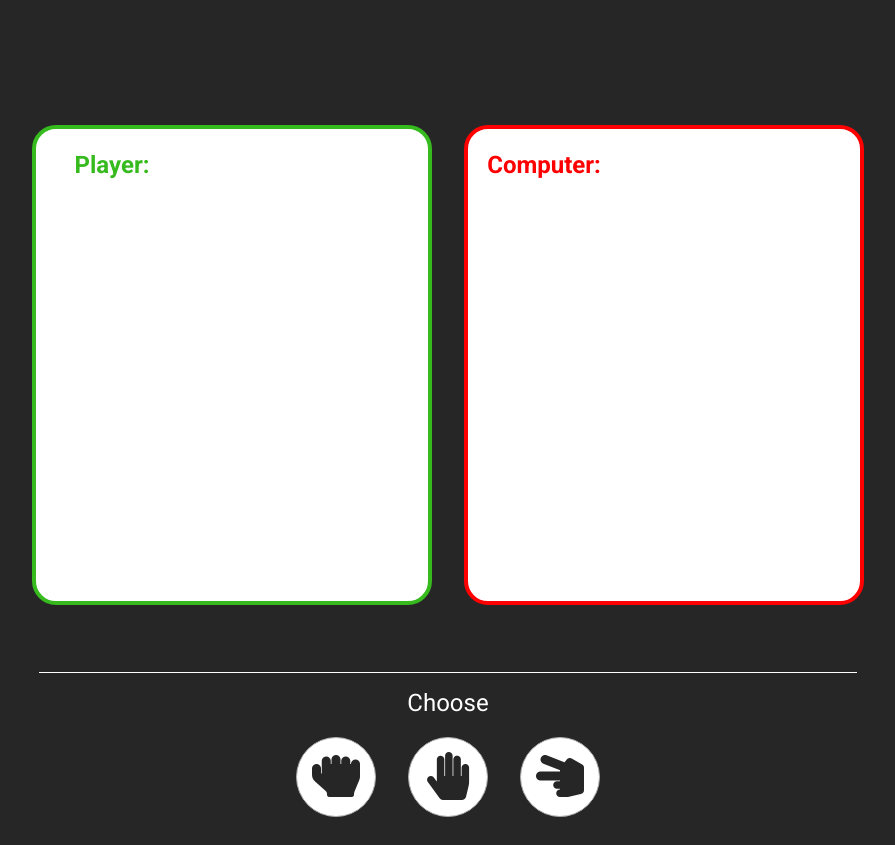
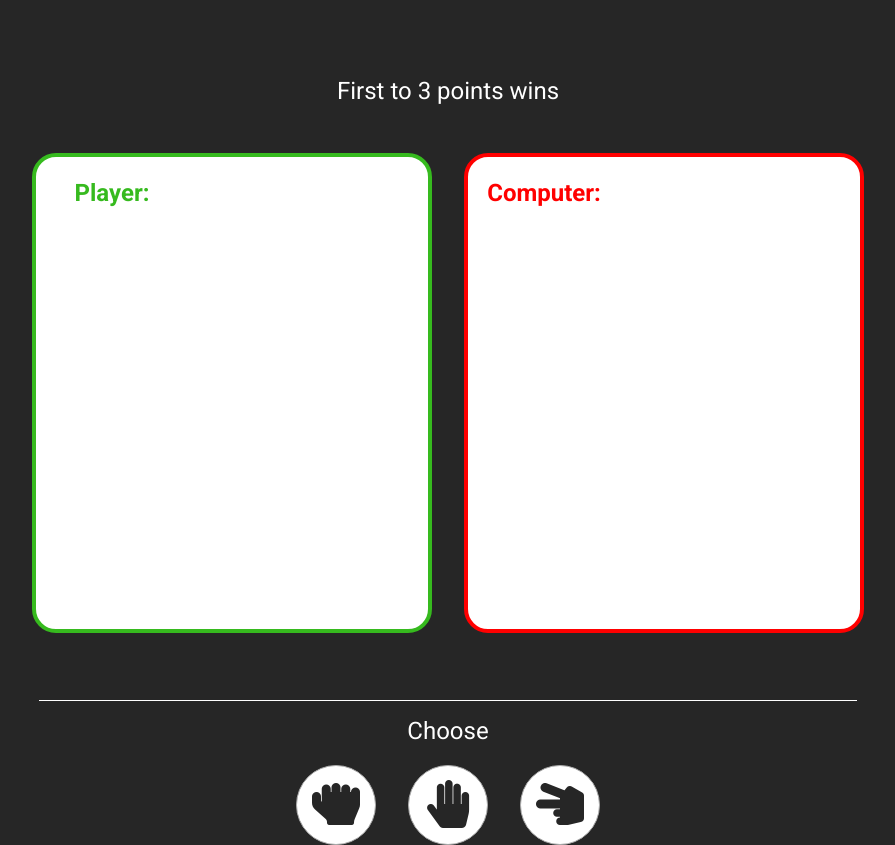
Before and after one commit to JoshuahBoardman/Rock-Paper-Scissors-App, a plain HTML site: page index.html in a window 1280 px wide. Shown: the part 69-914 px from the top of the page, without its empty margins (192-1087 px from the left). Before the commit the page ends 886 px from the top, so only its background shows below. Drawn offline with Linux system fonts and the light colour scheme.

Commit message:
made a few small changes

```diff
--- a/app.js
+++ b/app.js
@@ -107,7 +107,7 @@ function pointAllocation(results) {
         `;
     } else {
         displayResults.innerHTML = `
-        <span class="results-text">The round is a tie.</span>
+        <span class="results-text">Round ${roundNumber} is a tie.</span>
         `;
     }
 };
--- a/index.html
+++ b/index.html
@@ -16,7 +16,9 @@
 
     <h1>Rock Paper Scissors</h1>
 
-    <div class="display-results" id="display-results"></div>
+    <div class="display-results" id="display-results">
+        <span class="results-text">First to 3 points wins</span>
+    </div>
     <div class="display-windows">
         <div class="window player-border-color" id="player-window">
             <span class="name player">Player:</span>
```
